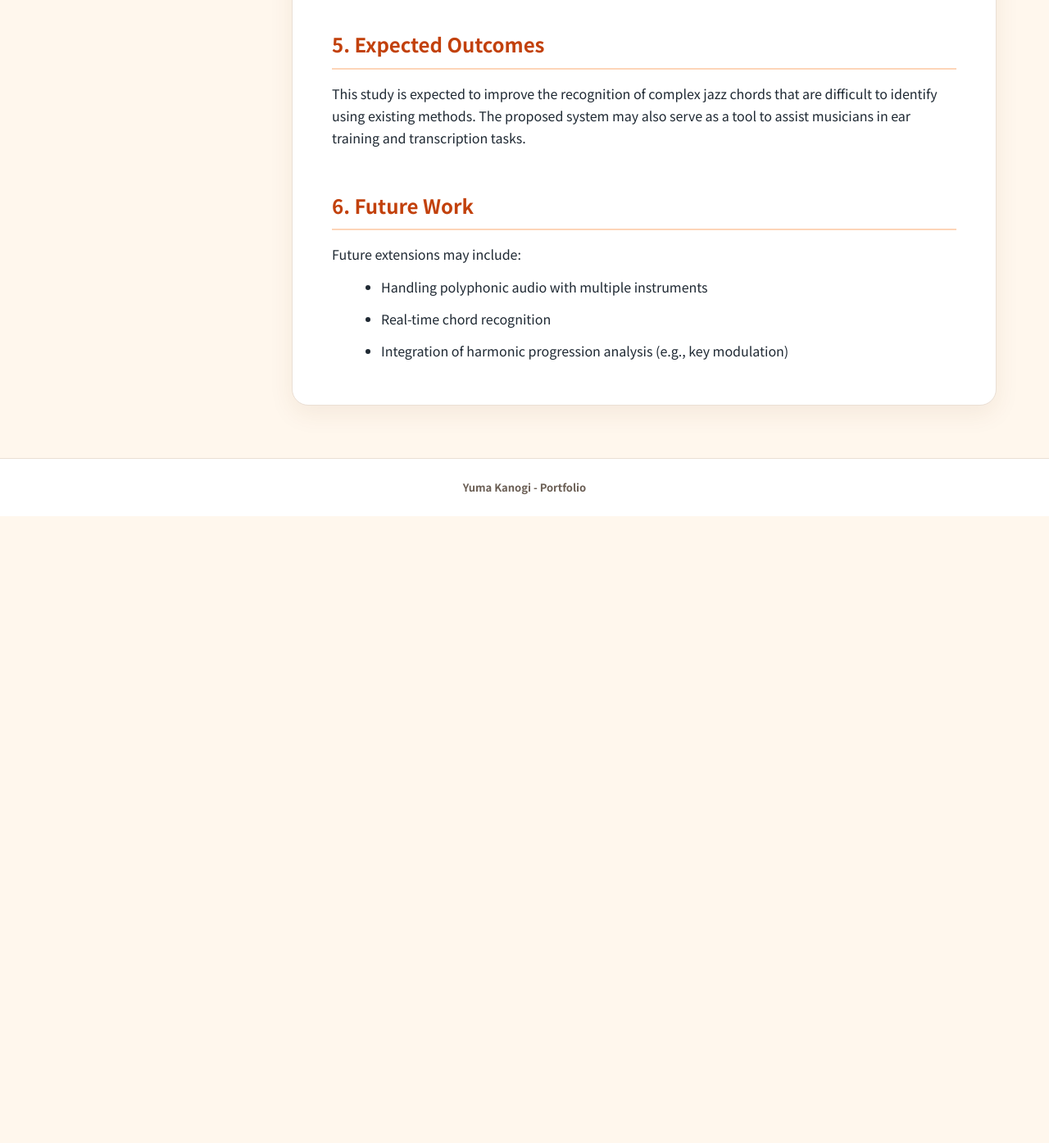
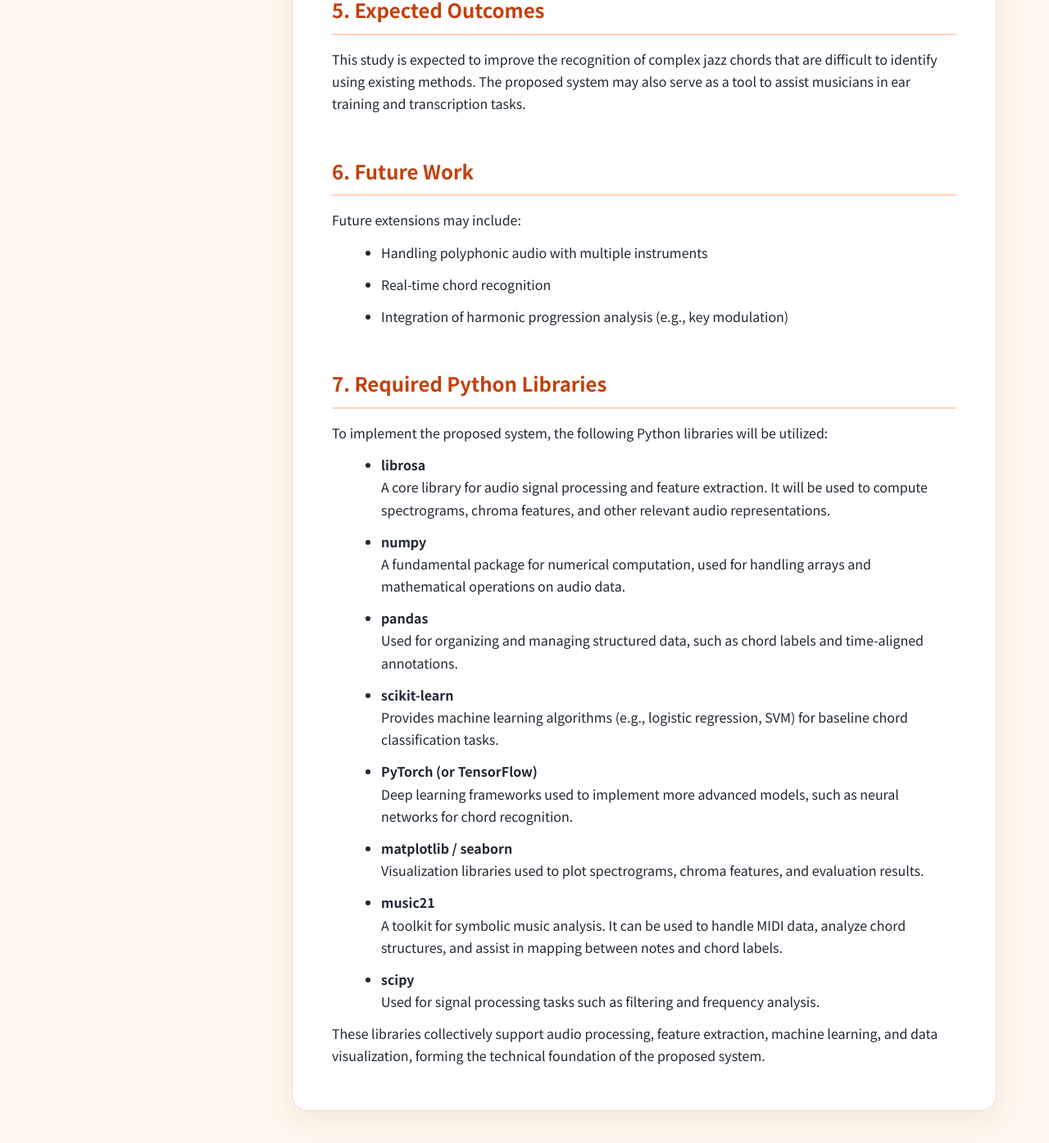
Before and after one commit to entfrem0/portfolio, a Jekyll site: the page built from docs/conception/chord.md, in a window 1280 px wide and 1400 px high, scrolled down 2330 px. Shown: the top 1395 px of the window at 82% size. Built offline with Jekyll 4.4.1, drawn with Linux system fonts in a browser that asks for light colours; before the commit the page ends 2960 px from its top, so only the background shows below that.

Commit message:
もろもろ変更

```diff
--- a/docs/_config.yml
+++ b/docs/_config.yml
@@ -30,7 +30,7 @@ sections:
   conception:
     title: Conception
     description: This page includes my idea or conception I've not published yet.
-    ur;: /conception/
+    url: /conception/
 
 # 新しく記事を作る際は、sectionsに項目を作る。titleとdescriptionとurlも加える
 
--- a/docs/conception/fitbit.md
+++ b/docs/conception/chord.md
@@ -18,8 +18,6 @@ For example, chords like Gm/C (a slash chord) or C7(#9, b13) (a tension chord) i
 
 From a personal perspective, I possess a strong sense of pitch, allowing me to identify tuning differences at the Hz level. I am also able to recognize common chords used in pop music with relative ease. However, I often struggle to accurately identify complex jazz chords such as slash chords and tension chords, where separating bass notes and harmonic structures becomes significantly more difficult. This experience motivated my interest in developing computational approaches to assist in complex chord recognition.
 
----
-
 ## 2. Objective
 
 The objective of this study is to develop an audio-based analysis method for recognizing complex jazz chords, with a particular focus on:
@@ -30,15 +28,11 @@ The objective of this study is to develop an audio-based analysis method for rec
 
 The goal is to design a system capable of estimating both bass notes and chord structures, and to improve recognition accuracy compared to conventional methods.
 
----
-
 ## 3. Methodology
 
 ### 3.1 Feature Extraction
 
 Audio signals will be processed to extract chroma features, which represent the distribution of energy across the 12 pitch classes. Additionally, low-frequency analysis will be used to estimate bass notes, which is critical for identifying slash chords.
-
----
 
 ### 3.2 Chord Estimation Model
 
@@ -78,3 +72,33 @@ Future extensions may include:
 - Real-time chord recognition
 
 - Integration of harmonic progression analysis (e.g., key modulation)
+
+## 7. Required Python Libraries
+
+To implement the proposed system, the following Python libraries will be utilized:
+
+- **librosa**
+  A core library for audio signal processing and feature extraction. It will be used to compute spectrograms, chroma features, and other relevant audio representations.
+
+- **numpy**
+  A fundamental package for numerical computation, used for handling arrays and mathematical operations on audio data.
+
+- **pandas**
+  Used for organizing and managing structured data, such as chord labels and time-aligned annotations.
+
+- **scikit-learn**
+  Provides machine learning algorithms (e.g., logistic regression, SVM) for baseline chord classification tasks.
+
+- **PyTorch (or TensorFlow)**
+  Deep learning frameworks used to implement more advanced models, such as neural networks for chord recognition.
+
+- **matplotlib / seaborn**
+  Visualization libraries used to plot spectrograms, chroma features, and evaluation results.
+
+- **music21**
+  A toolkit for symbolic music analysis. It can be used to handle MIDI data, analyze chord structures, and assist in mapping between notes and chord labels.
+
+- **scipy**
+  Used for signal processing tasks such as filtering and frequency analysis.
+
+These libraries collectively support audio processing, feature extraction, machine learning, and data visualization, forming the technical foundation of the proposed system.
```
